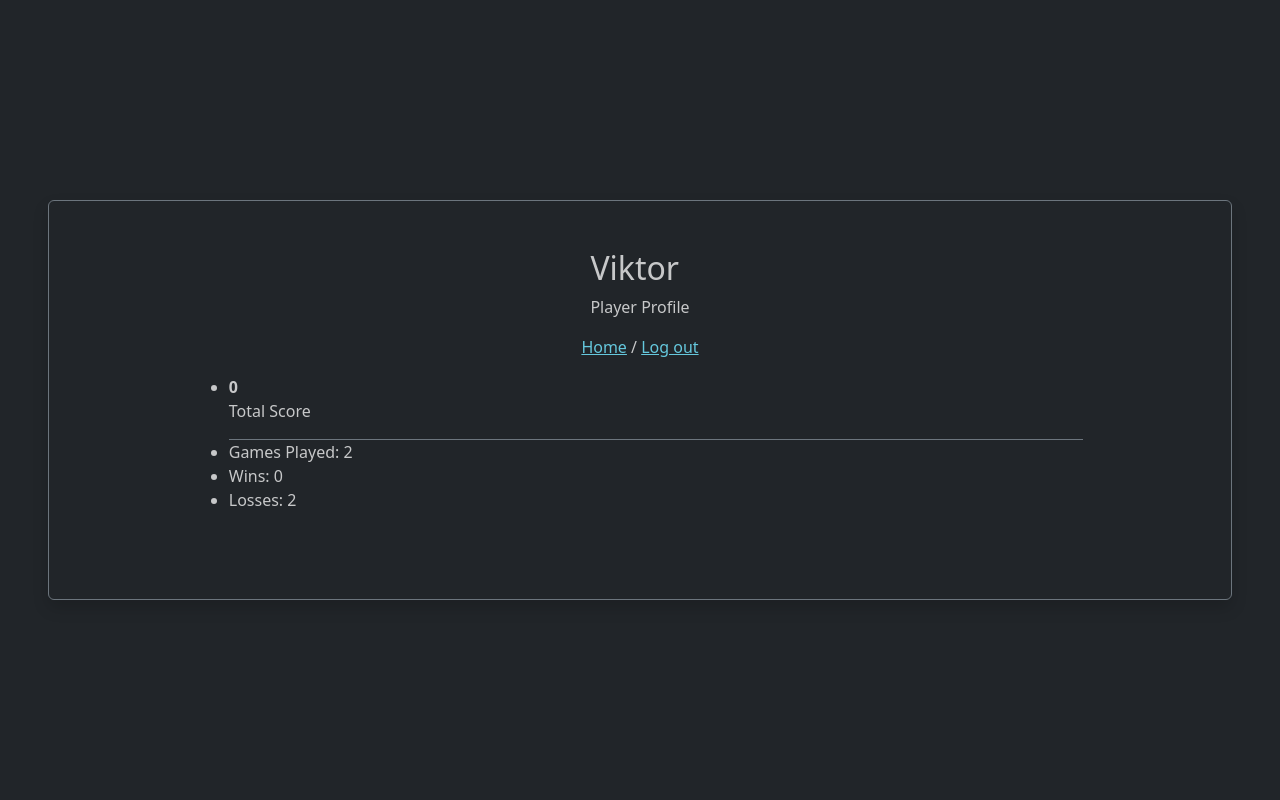
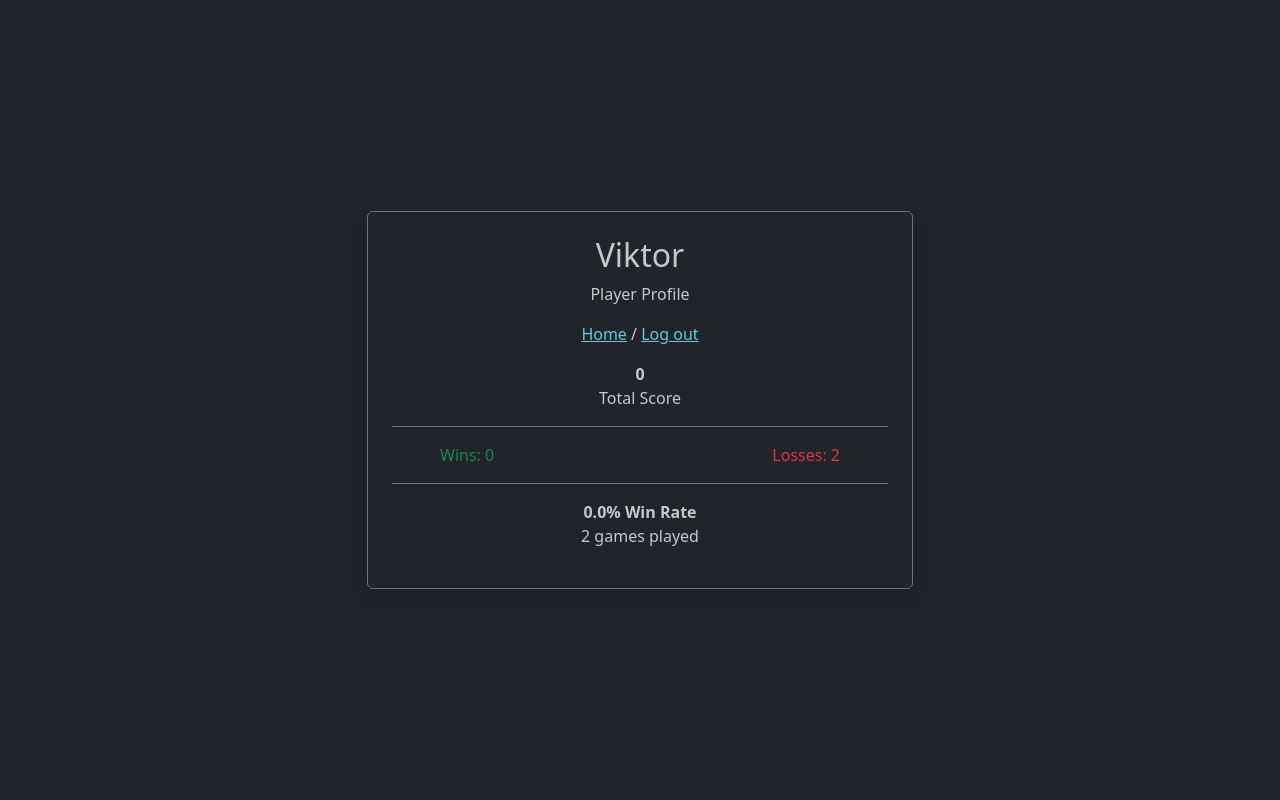
Before and after one commit to trallan/python-flask-dart-score-tracker, a Flask app: page /profile in a window 1280 px wide. Run offline with Flask 3, Linux system fonts and the light colour scheme; a user stored in the database is signed in.

Commit message:
Updated design on profile page

```diff
--- a/templates/index.html
+++ b/templates/index.html
@@ -1,6 +1,8 @@
 {% extends 'layout.html' %}
 
 {% block body %}
+<div class="row justify-content-center">
+    <div class="col-12 col-md-8 col-lg-6">
         <div class="container mt-5 pt-5 d-flex justify-content-center align-items-center flex-column">
             <h1>Dart Score Tracker</h1>
             {% if user_id %}
@@ -52,5 +54,6 @@
                 <span>Click <a href="/login">here</a> to login.</span>
             {% endif %}
         </div>
-
+        </div>
+</div>
 {% endblock %}
--- a/templates/layout.html
+++ b/templates/layout.html
@@ -7,7 +7,7 @@
     <link href="{{ url_for('static', filename='style.css') }}" rel="stylesheet">
     <title>Document</title>
 </head>
-<body class="bg-dark text-white text-opacity-75 px-5">
+<body class="bg-dark text-white text-opacity-75">
     {% block body %}
     <script src="https://cdn.jsdelivr.net/npm/bootstrap@5.3.8/dist/js/bootstrap.bundle.min.js" integrity="sha384-FKyoEForCGlyvwx9Hj09JcYn3nv7wiPVlz7YYwJrWVcXK/BmnVDxM+D2scQbITxI" crossorigin="anonymous"></script>
     {% endblock %}
--- a/templates/profile.html
+++ b/templates/profile.html
@@ -1,24 +1,37 @@
 {% extends 'layout.html' %}
 
 {% block body %}
-<div class="vh-100 d-flex align-items-center justify-content-center">
-    <section class="border border-secondary rounded shadow d-flex py-5 h-50 w-100 align-items-center flex-column">
-        <div>
-            <h2>{{ user.username|capitalize }}</h2>
-            <p>Player Profile</p>
+<div class="vh-100 mx-3 d-flex align-items-center justify-content-center">
+    <div class="container">
+        <div class="row justify-content-center">
+            <div class="col-12 col-md-8 col-lg-6">
+                <section class="border border-secondary rounded shadow d-flex h-100 justify-content-center align-items-center flex-column p-4">
+                    <div class="d-flex flex-column align-items-center text-center">
+                        <h2>{{ user.username|capitalize }}</h2>
+                        <p>Player Profile</p>
+                        <span><a href="/">Home</a> / <a href="/logout">Log out</a></span>
+                    </div>
+                    <ul class="mt-3 px-0 w-100" style="list-style-type: none;">
+                        <div class="pb-3 border-bottom border-secondary d-flex flex-column align-items-center">
+                            <li><strong>{{ user.wins * 12 }}</strong></li>
+                            <li>Total Score</li>
+                        </div>
+                        <div class="py-3 px-5 border-bottom border-secondary d-flex justify-content-between align-items-center">
+                            <li class="text-success">Wins: {{ user.wins }}</li>
+                            <li class="text-danger">Losses: {{ user.losses }}</li>
+                        </div>
+                        <div class="pt-3 d-flex flex-column align-items-center">
+                            {% if (user.wins + user.losses) > 0 %}
+                                <li><strong>{{ (user.wins / (user.wins + user.losses)) * 100 | round(0, 'common') | int }}% Win Rate</strong></li>
+                            {% else %}
+                                <li><strong>0% Win Rate</strong></li>
+                            {% endif %}
+                            <li>{{ user.games_played }} games played</li>
+                        </div>
+                    </ul>
+                </section>
+            </div>
         </div>
-        <span><a href="/">Home</a> / <a href="/logout">Log out</a></span>
-        <ul class="m-3 w-75">
-            <div class="border-bottom border-secondary">
-                <li><strong>{{ user.wins * 3  }}</strong></li>
-                <p>Total Score</p>
-            </div>
-            <li>Games Played: {{ user.games_played }}</li>
-
-            <li>Wins: {{ user.wins }}</li>
-            <li>Losses: {{ user.losses }}</li>
-        </ul>
-    </section>
+    </div>
 </div>
-
 {% endblock %}
```
Also changed, not shown: instance/scores.db. Lines whose indentation alone changed are shown as unchanged.
